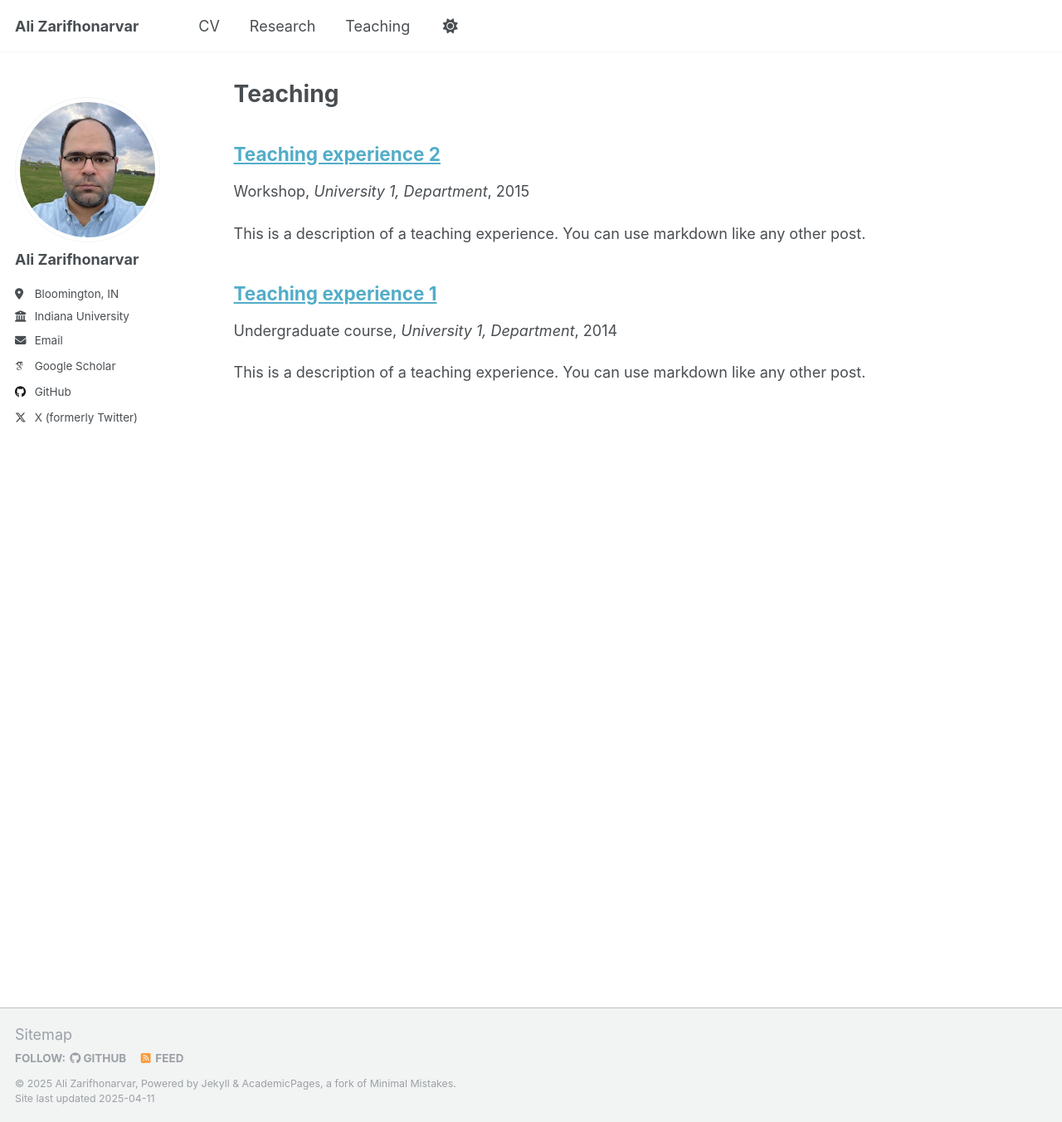
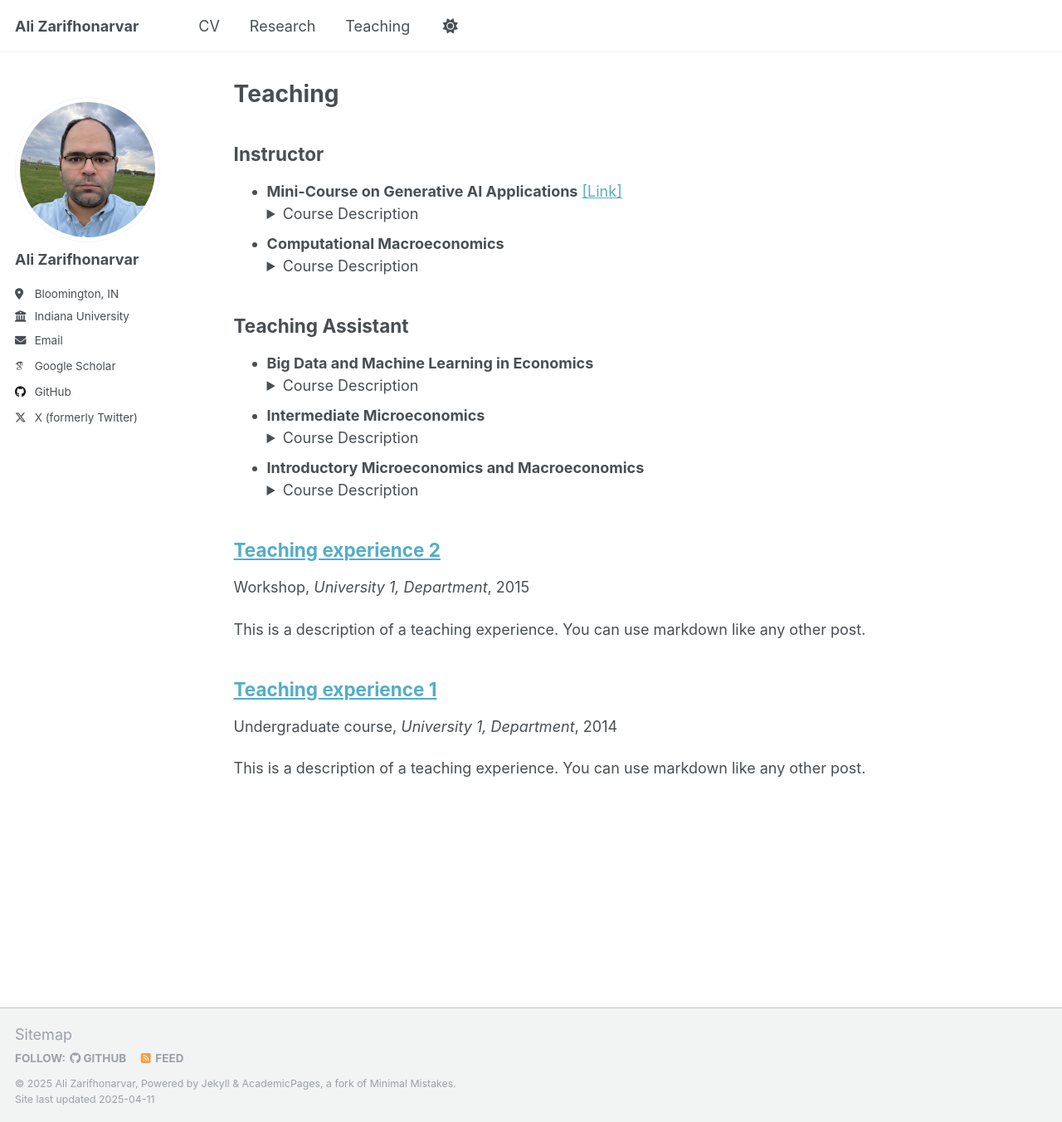
Before and after one commit to alizarif/alizarif.github.io, a Jekyll site: the page built from _pages/teaching.html, in a window 1280 px wide and 1352 px high. Shown: the whole window at 83% size. Built offline with Jekyll 4.4.1, drawn with Linux system fonts in a browser that asks for light colours; some web fonts are replaced.

Commit message:
Update teaching.html

```diff
--- a/_pages/teaching.html
+++ b/_pages/teaching.html
@@ -4,8 +4,48 @@ title: "Teaching"
 permalink: /teaching/
 author_profile: true
 ---
+{% include base_path %}
 
-{% include base_path %}
+<h2>Instructor</h2>
+<ul>
+  <li><strong>Mini-Course on Generative AI Applications</strong> <a href="https://github.com/alizarif/LLM">[Link]</a>
+    <details>
+      <summary>Course Description</summary>
+      <p>This mini-course provides an introduction to generative AI applications with a focus on practical implementation. Students learn about large language models, their capabilities, and how to effectively use them for various applications in economics and data analysis.</p>
+    </details>
+  </li>
+
+  <li><strong>Computational Macroeconomics</strong>
+    <details>
+      <summary>Course Description</summary>
+      <p>This course covers computational methods for solving and analyzing macroeconomic models. Topics include numerical optimization, dynamic programming, simulation techniques, and calibration methods for macroeconomic models.</p>
+    </details>
+  </li>
+</ul>
+
+<h2>Teaching Assistant</h2>
+<ul>
+  <li><strong>Big Data and Machine Learning in Economics</strong>
+    <details>
+      <summary>Course Description</summary>
+      <p>This course introduces students to big data analysis and machine learning techniques with applications in economics. Topics include predictive modeling, causal inference with machine learning, and analysis of large economic datasets.</p>
+    </details>
+  </li>
+
+  <li><strong>Intermediate Microeconomics</strong>
+    <details>
+      <summary>Course Description</summary>
+      <p>This course covers consumer theory, production theory, market structures, and basic game theory. Students learn to apply microeconomic principles to analyze market outcomes and strategic interactions.</p>
+    </details>
+  </li>
+
+  <li><strong>Introductory Microeconomics and Macroeconomics</strong>
+    <details>
+      <summary>Course Description</summary>
+      <p>This introductory course covers the fundamental principles of both microeconomics and macroeconomics. Topics include supply and demand, market structures, national income accounting, economic growth, inflation, and monetary policy.</p>
+    </details>
+  </li>
+</ul>
 
 {% for post in site.teaching reversed %}
   {% include archive-single.html %}
```
